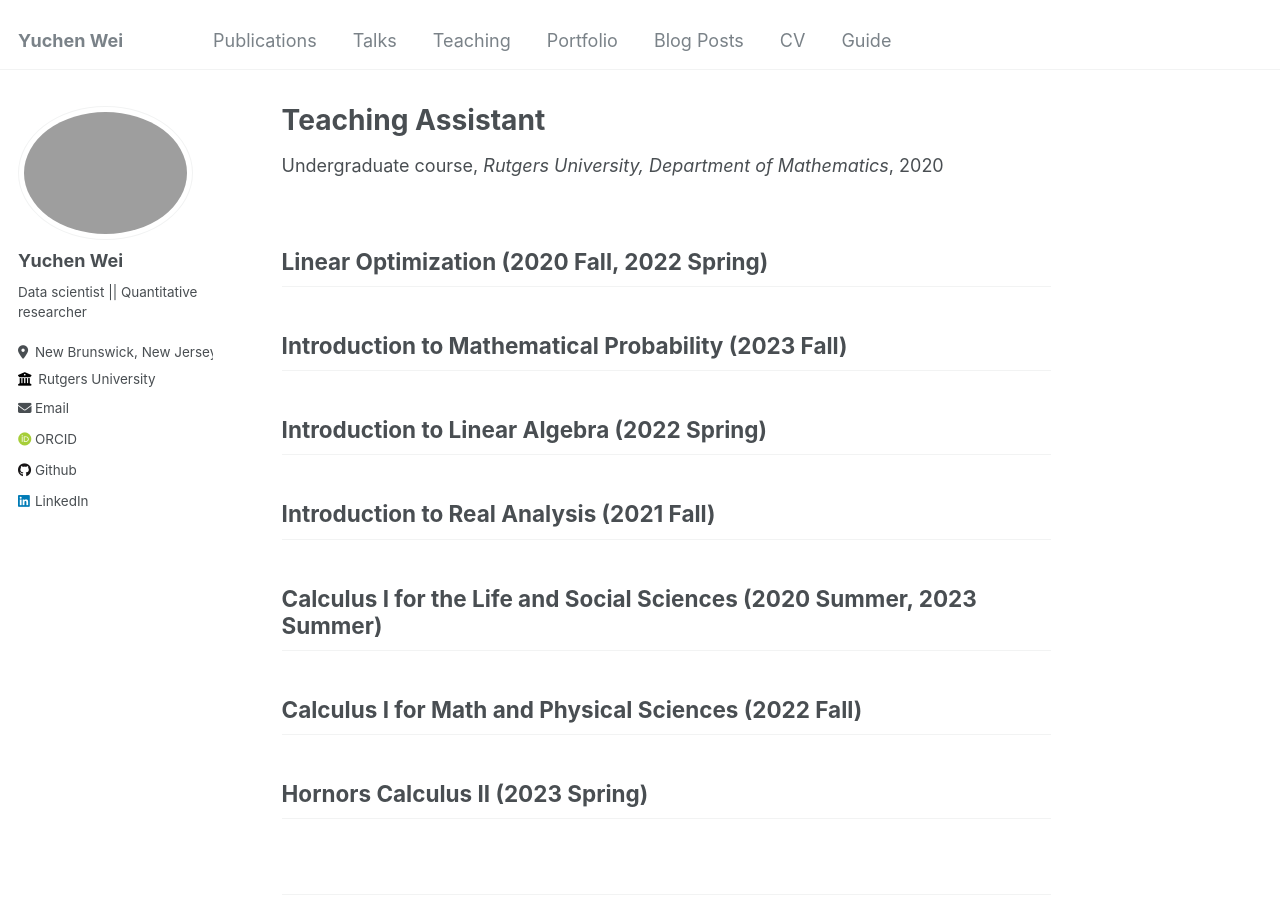
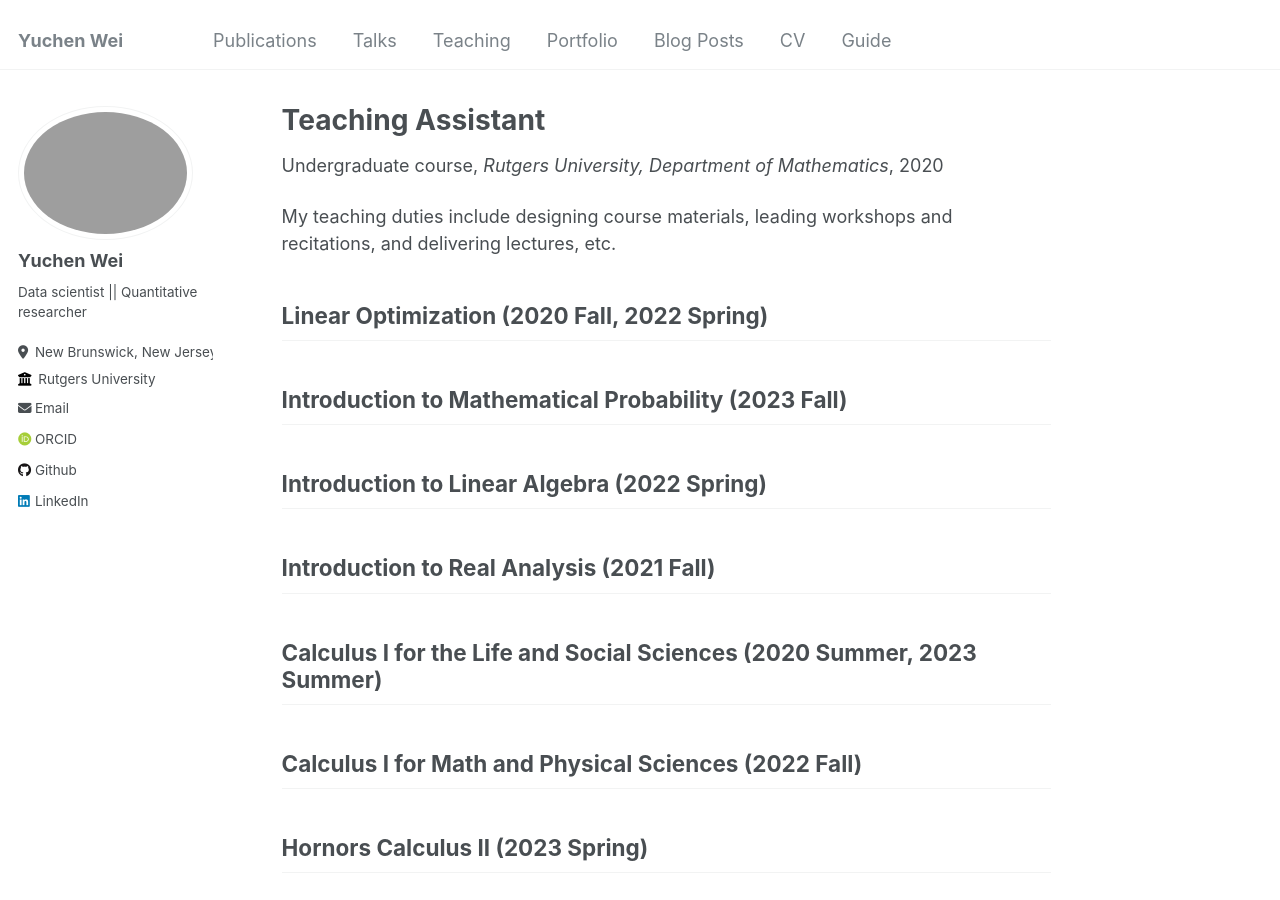
Before and after one commit to Yuccwei/YuchenWei.github.io, a Jekyll site: the page built from _teaching/teaching-rutgers.md, in a window 1280 px wide and 900 px high. Built offline with Jekyll 4.4.1, drawn with Linux system fonts in a browser that asks for light colours; some web fonts are replaced.

Commit message:
Updated a file

```diff
--- a/_teaching/teaching-rutgers.md
+++ b/_teaching/teaching-rutgers.md
@@ -7,6 +7,8 @@ venue: "Rutgers University, Department of Mathematics"
 date: 2020-01-01
 location: "New Brunswick, U.S."
 ---
+
+My teaching duties include designing course materials, leading workshops and recitations, and delivering lectures, etc.
 
 <h2 id="header-two">Linear Optimization (2020 Fall, 2022 Spring)</h2>
 
```
